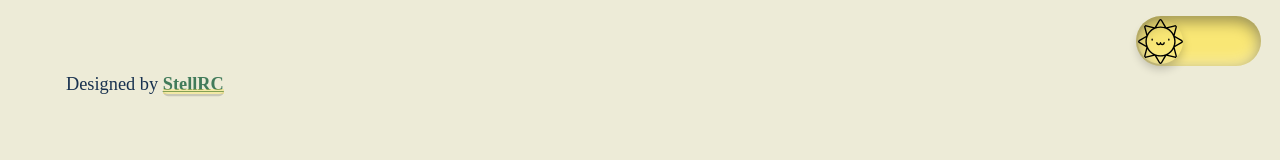
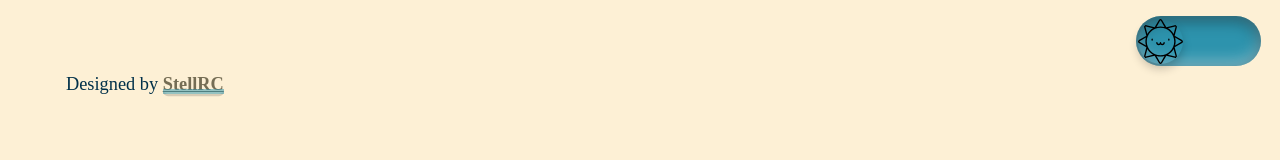
Before and after one commit to stellRC/styles, a plain HTML site: page template html/template.html in a window 1280 px wide. Drawn offline with Linux system fonts and the light colour scheme; files that its build step writes are made by us from their sources; files whose address does not match are found by name; a web font is replaced by a local one.

Commit message:
new pallattee with modes defined

```diff
--- a/styles/root.css
+++ b/styles/root.css
@@ -1,16 +1,18 @@
 :root {
-  /* Color */
   /* color-scheme: light dark; */
-  --text-color: rgba(24, 49, 79, 1);
-  --background-color: rgba(237, 235, 215, 1);
-  --button-color: rgba(65, 123, 90, 1);
-  --highlight-color: rgba(255, 229, 76, 0.702);
-  --alt-color: rgba(219, 50, 77, 1);
-  /* --alt-color: rgba(219, 50, 77, 1); */
 
+  /* Light Mode Colors */
+  --background-color: rgba(253, 240, 213, 1);
+  --text-color: rgba(0, 48, 73, 1);
+  --button-color: rgb(117, 109, 84);
+  --highlight-color: rgb(45, 147, 173);
+  --aside: rgb(229, 99, 153);
+  --aside-alt: rgb(127, 144, 143);
+
+  /* Form Colors */
   --valid-input: rgba(7, 77, 20, 0.75);
   --invalid-input: rgba(150, 20, 20, 0.668);
-  --warning-input: rgb(255, 229, 76, 0.5);
+  --warning-input: rgba(255, 229, 76, 0.5);
 
   /* Paragraph Spacing - at least 2 times font size */
   --space-paragraph: clamp(2.5rem, 2.413rem + 0.4348vw, 2.75rem);
@@ -42,42 +44,50 @@
 
 /* USE IF NOT USING LIGHT/DARK TOGGLE */
 
+/* Mountain */
+/* Google Design */
+/* Blue and Yellow */
+
 /* @media (prefers-color-scheme: dark) {
-  :root { */
-/* Quiet forest */
-/* --background-color: rgb(0, 48, 70);
+  :root {
+    --background-color: rgb(0, 48, 70);
     --text-color: rgb(246, 241, 238);
     --highlight-color: rgb(229, 141, 102);
     --button-color: rgb(98, 170, 196);
-    --alt-dark-color: rgb(3, 59, 85); */
+    --alt-dark-color: rgb(3, 59, 85);
 
-/* Google Design */
-/* --background-color: #e7e7ee;
+    --background-color: #e7e7ee;
     --text-color: #000b62;
     --highlight-color: #77536c;
-    --button-color: #fb3aa2; */
+    --button-color: #fb3aa2;
 
-/* Blue and Yellow */
-/* --background-color: rgba(24, 49, 79, 1);
+    --background-color: rgba(24, 49, 79, 1);
     --text-color: rgba(237, 235, 215, 1);
     --button-color: lab(90.7% -7.16 73.91);
     --highlight-color: rgba(219, 50, 77, 1);
     --aside: rgba(65, 123, 90, 1);
-    --aside-alt: rgb(255, 229, 76, 0.2); */
-/* }
-} */
+    --aside-alt: rgb(255, 229, 76, 0.2);
+  }
+}
 
-/* @media (prefers-color-scheme: light) {
-  :root { */
-/* Quiet Forest */
-/* --background-color: rgb(246, 241, 238);
+@media (prefers-color-scheme: light) {
+  :root {
+    --background-color: rgb(246, 241, 238);
     --text-color: rgb(3, 59, 85);
-    --highlight-color: rgb(208, 101, 55); */
+    --highlight-color: rgb(208, 101, 55);
 
-/* Blue and Green  */
-/* --text-color: rgba(24, 49, 79, 1);
+    --text-color: rgba(24, 49, 79, 1);
     --background-color: rgba(237, 235, 215, 1);
     --button-color: rgba(65, 123, 90, 1);
-    --highlight-color: rgb(255, 229, 76, 0.7); */
-/* }
+    --highlight-color: rgb(255, 229, 76, 0.7);
+    --alt-color: rgba(219, 50, 77, 1);
+
+
+  --background-color: rgba(253, 240, 213, 1);
+  --text-color: rgba(0, 48, 73, 1);
+  --button-color: rgb(117, 109, 84);
+  --highlight-color: rgb(45, 147, 173);
+  --aside: rgb(229, 99, 153);
+  --aside-alt: rgb(127, 144, 143);
+  }
 } */
--- a/styles/toggle.css
+++ b/styles/toggle.css
@@ -12,12 +12,13 @@ body {
 body:has(.switch-input:checked),
 .button-bordered:has(.switch-input:checked),
 .link-decoration:has(.switch-input:checked) {
-  --background-color: rgba(24, 49, 79, 1);
-  --text-color: rgba(237, 235, 215, 1);
-  --button-color: lab(90.7% -7.16 73.91);
-  --highlight-color: rgba(219, 50, 77, 1);
-  --aside: rgba(65, 123, 90, 1);
-  --aside-alt: rgb(255, 229, 76, 0.2);
+  --text-color: rgba(253, 240, 213, 1);
+  --background-color: rgba(0, 48, 73, 1);
+  --button-color: rgb(45, 147, 173);
+  --highlight-color: rgb(117, 109, 84);
+
+  --aside: rgb(229, 99, 153);
+  --aside-alt: rgb(127, 144, 143);
 }
 
 .switch-wrapper {
```
Also changed, not shown: finance.html (added).
